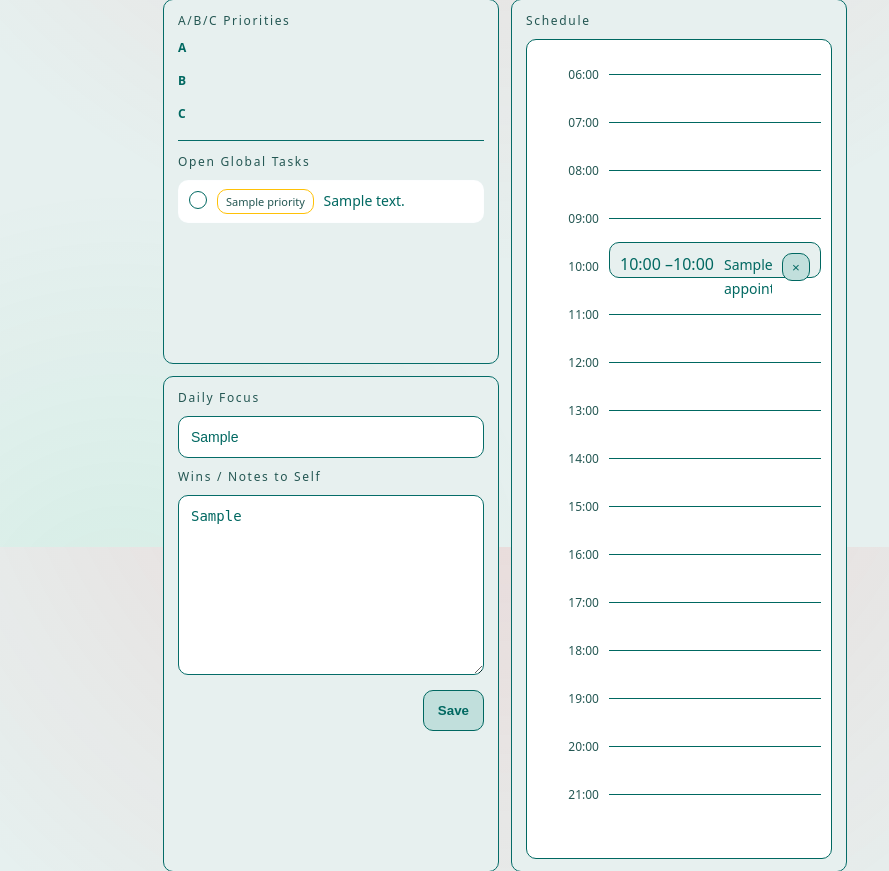
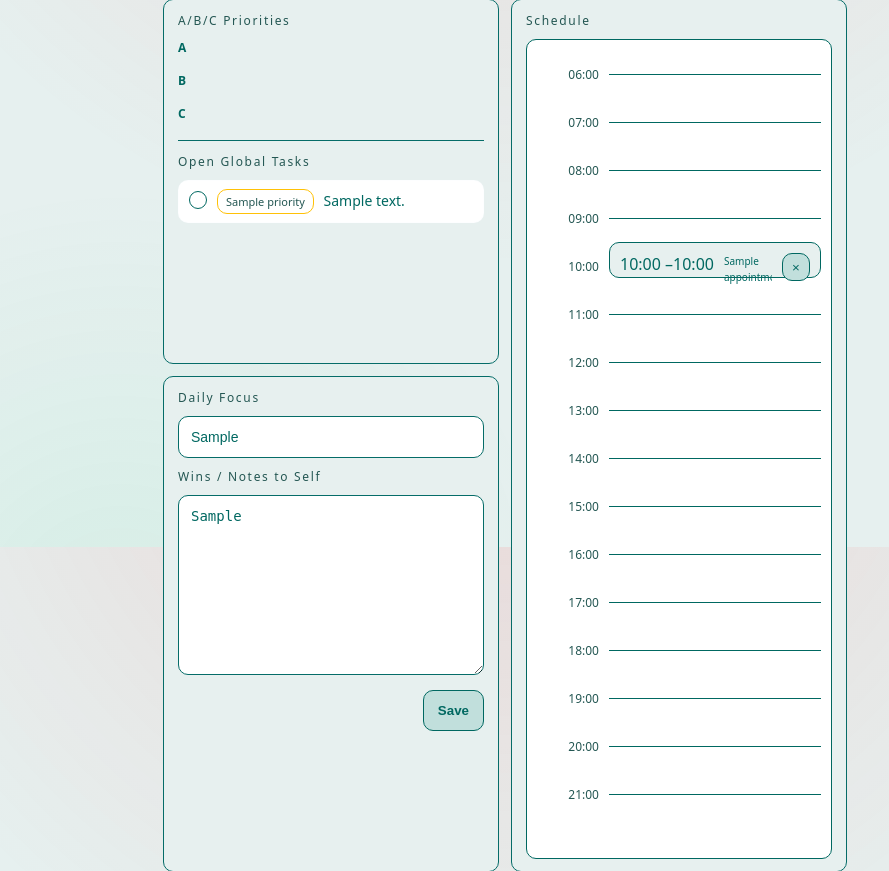
Before and after one commit to andyleer/miniFranklin, a Flask app: template app/templates/day.html in a window 1280 px wide. Shown: the part 253-1124 px from the top of the page, without its empty margins (135-1024 px from the left). Run offline with Flask 3, Linux system fonts and the light colour scheme; tables that the repository leaves empty hold one stand-in row (values such as "Sample post"); the template is opened without the code that fills it: values that come from a table or form of the project are taken from there, most other values are stand-ins (such as "Sample title", 1, 10 or a date in 2020).

Commit message:
Update style.css

```diff
--- a/app/static/style.css
+++ b/app/static/style.css
@@ -238,9 +238,9 @@ body{
 
 /* optional: keep the title from wrapping too tall */
 .appt-title{
-  font-size: 10px;
+  font-size: 6px;
   flex:1;
-  line-height: 1.5rem;
+  line-height: 1rem;
   overflow: hidden;
 }
 .ladder{ grid-row: span 2; }
@@ -263,7 +263,7 @@ body{
 }
 
 .appt-time{ font-weight: 800; font-size: 12px; min-width: 72px; }
-.appt-title{ font-size: 14px; flex:1; }
+.appt-title{ font-size: 10px; flex:1; }
 .appt-del{
   background: #c1dfdc;
   border: 1px solid rgb(0 104 97);
```
